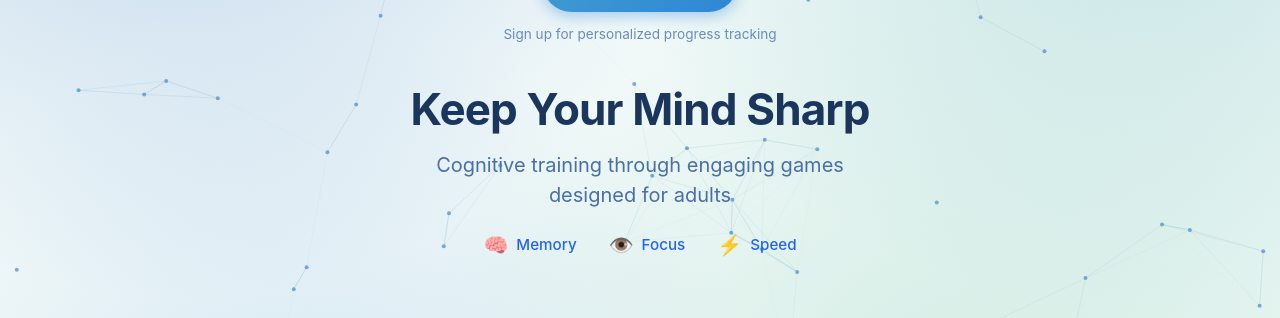
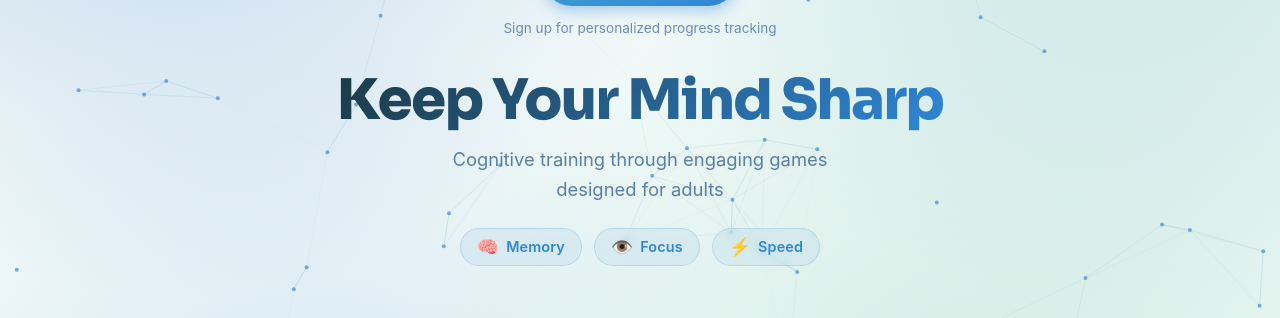
Before and after one commit to SagiAltaraz/NeuroStep, a React (Vite) app in the folder frontend/: page / in a window 1280 px wide. Shown: the part 348-666 px from the top of the page. Built offline with nearby package versions, Linux system fonts and the light colour scheme; no server answers.

Commit message:
title design

```diff
--- a/frontend/src/pages/home/Home.css
+++ b/frontend/src/pages/home/Home.css
@@ -30,41 +30,54 @@
 }
 
 .hero-title {
-  font-size: clamp(1.75rem, 5vw, 2.75rem);
-  font-weight: 700;
-  color: #1a365d;
-  margin-bottom: 0.5rem;
-  letter-spacing: -0.02em;
+  font-family: 'Sora', sans-serif;
+  font-size: clamp(2.2rem, 6vw, 3.5rem);
+  font-weight: 800;
+  letter-spacing: -0.03em;
+  line-height: 1.1;
+  margin-bottom: 0.75rem;
+  background: linear-gradient(135deg, #1c3a45 0%, #2f86d6 100%);
+  -webkit-background-clip: text;
+  -webkit-text-fill-color: transparent;
+  background-clip: text;
 }
 
 .hero-subtitle {
-  font-size: clamp(1rem, 2.5vw, 1.25rem);
-  color: #4a6fa5;
-  max-width: 500px;
-  margin: 0 auto 1.25rem;
-  line-height: 1.5;
+  font-size: clamp(1rem, 2.2vw, 1.15rem);
+  color: #5a7fa8;
+  max-width: 460px;
+  margin: 0 auto 1.5rem;
+  line-height: 1.65;
+  font-weight: 400;
 }
 
 /* ===== HERO FEATURES ===== */
 .hero-features {
   display: flex;
   justify-content: center;
-  gap: 2rem;
+  gap: 0.75rem;
   margin-bottom: 1.5rem;
   flex-wrap: wrap;
 }
 
 .feature-item {
-  display: flex;
+  display: inline-flex;
   align-items: center;
-  gap: 0.5rem;
-  color: #2563eb;
-  font-size: 0.95rem;
-  font-weight: 500;
+  gap: 0.45rem;
+  padding: 0.45rem 1rem;
+  background: rgba(47, 134, 214, 0.07);
+  border: 1px solid rgba(47, 134, 214, 0.18);
+  border-radius: 999px;
+  color: #2f86d6;
+  font-size: 0.9rem;
+  font-weight: 600;
+  letter-spacing: 0.01em;
+  backdrop-filter: blur(4px);
 }
 
 .feature-icon {
-  font-size: 1.25rem;
+  font-size: 1.1rem;
+  line-height: 1;
 }
 
 /* ===== CTA SECTION ===== */
```
